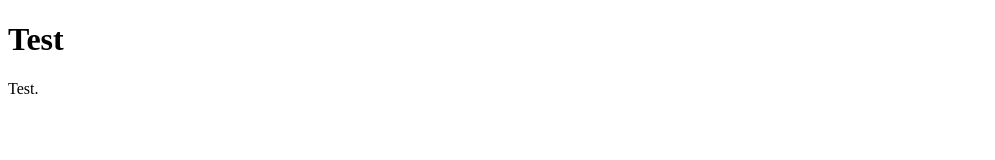
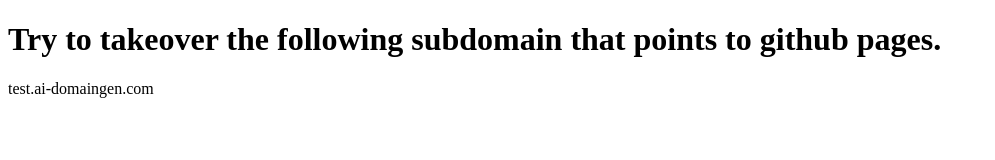
Before and after one commit to HichamAl/idea_generator, a plain HTML site: page index.html in a window 1280 px wide. Shown: the whole page, without its empty margins (0-995 px from the left). Drawn offline with Linux system fonts and the light colour scheme.

Commit message:
Update index.html

```diff
--- a/index.html
+++ b/index.html
@@ -5,8 +5,8 @@
 </head>
 <body>
 
-<h1>Test</h1>
-<p>Test.</p>
+<h1>Try to takeover the following subdomain that points to github pages.</h1>
+<p>test.ai-domaingen.com</p>
 
 </body>
 </html>
```
